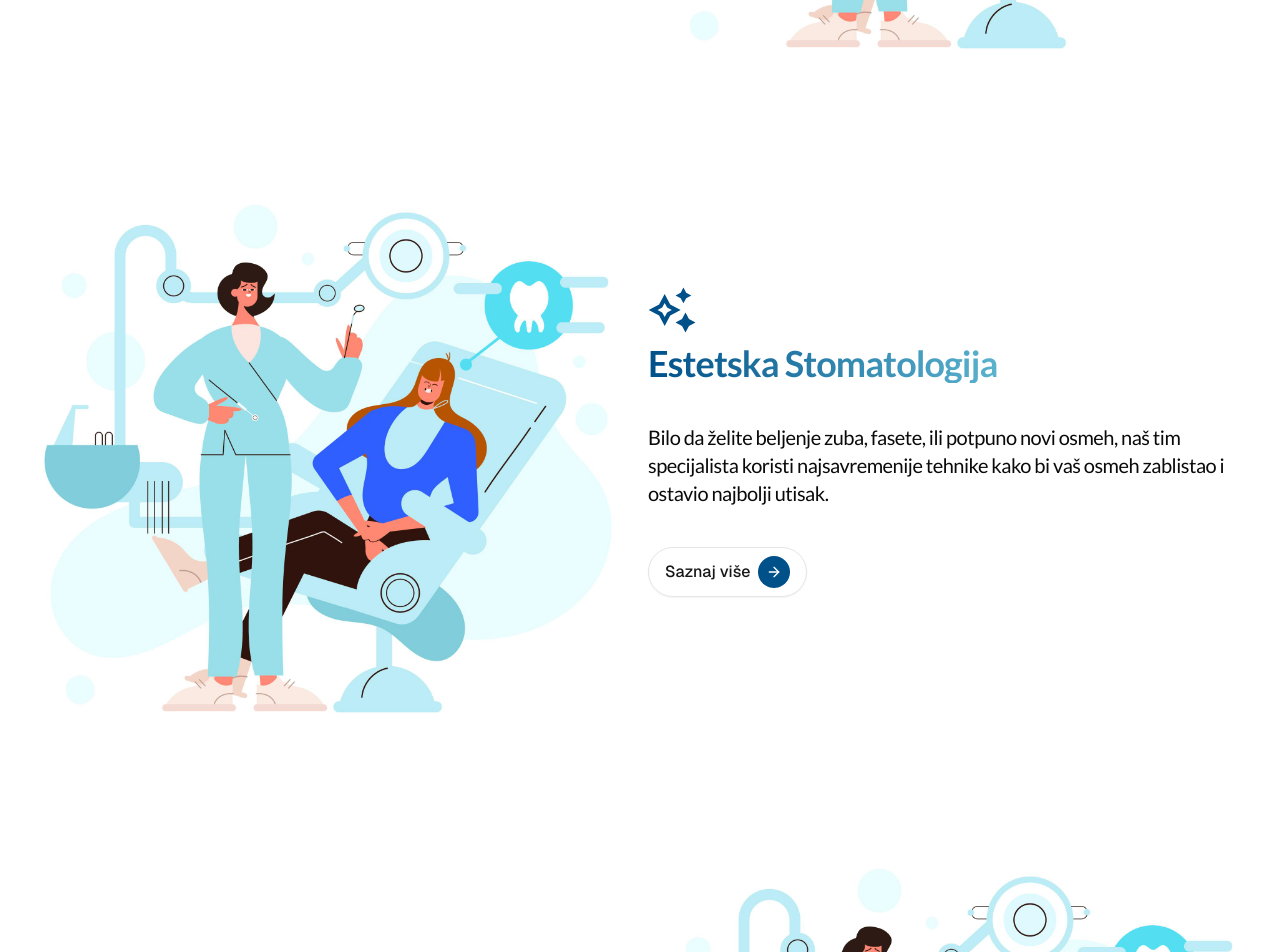
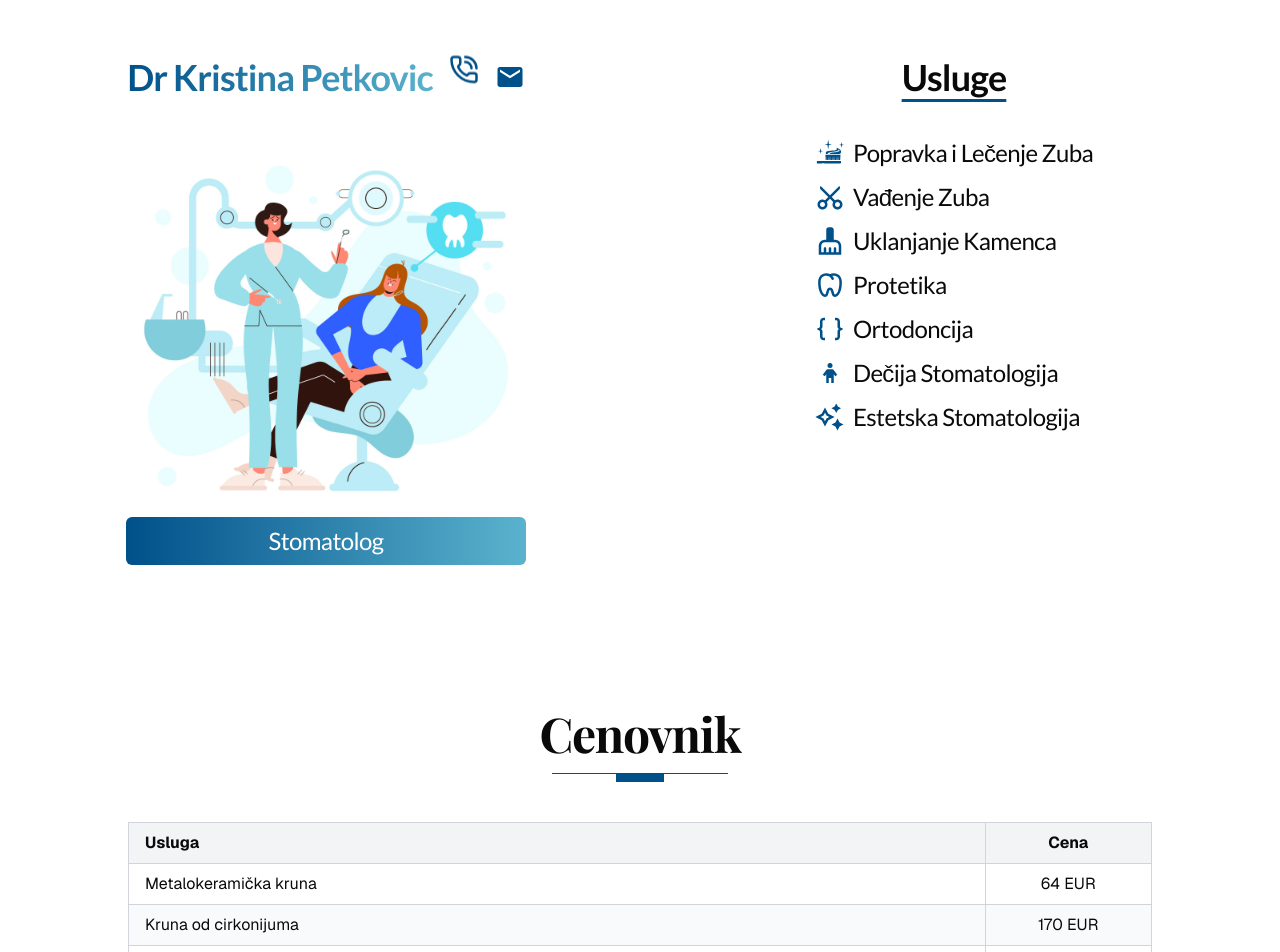
Before and after one commit to Gareleon/identa, a Next.js app: page / in a window 1280 px wide. Shown: the part 1700-2652 px from the top of the page. Built offline with nearby package versions, Linux system fonts and the light colour scheme.

Commit message:
added relevant data for services and pricing, changed styling

```diff
--- a/src/components/main/intro.tsx
+++ b/src/components/main/intro.tsx
@@ -29,11 +29,11 @@ export default function Intro() {
 
         <div className="w-full sm:w-1/2 flex justify-center">
           <Image
-            src="/images/intro-illustration.jpg"
+            src="/images/intro-illustration-1.jpg"
             alt="identa-1"
             width={500}
-            height={500}
-            className="rounded-full shadow-md"
+            height={800}
+            className="rounded-3xl shadow-lg shadow-black/50 "
           />
         </div>
       </div>
--- a/src/components/main/pricing.tsx
+++ b/src/components/main/pricing.tsx
@@ -3,31 +3,192 @@ import Divider from "./titleDivider";
 
 const prices = [
   {
-    name: "Preventivna Stomatologija",
+    name: "Metalokeramička kruna",
     price: {
       currency: "EUR",
-      value: 100,
+      value: 64,
     },
   },
   {
-    name: "Estetska Stomatologija",
+    name: "Kruna od cirkonijuma",
     price: {
       currency: "EUR",
-      value: 200,
+      value: 170,
     },
   },
   {
-    name: "Protetika i Implantologija",
+    name: "Porcelanski laminati (furniri)",
     price: {
       currency: "EUR",
-      value: 300,
+      value: 128,
+    },
+  },
+  {
+    name: "MIS 1 Ugradnja implantata",
+    price: {
+      currency: "EUR",
+      value: 400,
+    },
+  },
+  {
+    name: "Kompozitne plombe (bele plombe)",
+    price: {
+      currency: "EUR",
+      value: 17,
+    },
+  },
+  {
+    name: "Vađenje zuba",
+    price: {
+      currency: "EUR",
+      value: 13,
+    },
+  },
+  {
+    name: "Kompletne proteze",
+    price: {
+      currency: "EUR",
+      value: 187,
+    },
+  },
+  {
+    name: "Zoom izbeljivanje zuba",
+    price: {
+      currency: "EUR",
+      value: 77,
+    },
+  },
+  {
+    name: "Proteza podržana sa 4 implantata sa lokatorima (hibridne proteze)",
+    price: {
+      currency: "EUR",
+      value: 2152,
+    },
+  },
+  {
+    name: "Fiksni zubni aparatić (jedna vilica)",
+    price: {
+      currency: "EUR",
+      value: 443,
+    },
+  },
+  {
+    name: "Umetanje implantata Direct",
+    price: {
+      currency: "EUR",
+      value: 450,
+    },
+  },
+  {
+    name: "Uklanjanje zubnog kamenca",
+    price: {
+      currency: "EUR",
+      value: 13,
+    },
+  },
+  {
+    name: "Nemetalna kruna",
+    price: {
+      currency: "EUR",
+      value: 149,
+    },
+  },
+  {
+    name: "Uklanjanje zubnog kamenca + poliranje zuba",
+    price: {
+      currency: "EUR",
+      value: 17,
+    },
+  },
+  {
+    name: "Endodontsko lečenje vitalnog zuba",
+    price: {
+      currency: "EUR",
+      value: 32,
+    },
+  },
+  {
+    name: "Peskarenje zuba metodom protoka vazduha (uklanjanje pigmentacije)",
+    price: {
+      currency: "EUR",
+      value: 13,
+    },
+  },
+  {
+    name: "Amalgamske plombe (crne plombe)",
+    price: {
+      currency: "EUR",
+      value: 15,
+    },
+  },
+  {
+    name: "Kompozitni furniri napravljeni u ordinaciji",
+    price: {
+      currency: "EUR",
+      value: 30,
+    },
+  },
+  {
+    name: "Fiksni estetski protezi za zube (jedna vilica)",
+    price: {
+      currency: "EUR",
+      value: 494,
+    },
+  },
+  {
+    name: "Delimične proteze sa metalnom bazom",
+    price: {
+      currency: "EUR",
+      value: 340,
+    },
+  },
+  {
+    name: "Zubni nakit (cirkonijum)",
+    price: {
+      currency: "EUR",
+      value: 13,
+    },
+  },
+  {
+    name: "Ugradnja implantata Zimmer Biomet Trabecular Metal",
+    price: {
+      currency: "EUR",
+      value: 553,
+    },
+  },
+  {
+    name: "Apikoektomija",
+    price: {
+      currency: "EUR",
+      value: 102,
+    },
+  },
+  {
+    name: "Vironit kombinovane proteze",
+    price: {
+      currency: "EUR",
+      value: 391,
+    },
+  },
+  {
+    name: "Zimmer Biomet TSV implantat",
+    price: {
+      currency: "EUR",
+      value: 553,
+    },
+  },
+  {
+    name: "Vironit jednostavne proteze",
+    price: {
+      currency: "EUR",
+      value: 302,
     },
   },
 ];
 
 export function Prices() {
   return (
-    <section id="pricing" className="w-full h-fit min-h-max mx-auto py-10">
+    <section id="pricing" className="w-full  min-h-max mx-auto py-10">
       <div className="max-w-screen-xl mx-auto flex flex-col justify-between items-center w-full px-4 gap-10">
         <div>
           <Typography variant="h1" text="Cenovnik" />
--- a/src/components/main/services.tsx
+++ b/src/components/main/services.tsx
@@ -2,37 +2,154 @@ import Typography from "../typography";
 import Image from "next/image";
 import Divider from "./titleDivider";
 import CustomButton from "./customButton";
-import { GiHealingShield } from "react-icons/gi";
-import { RiSparkling2Line, RiToothLine } from "react-icons/ri";
+import { GiHealingShield, GiToothbrush } from "react-icons/gi";
+import {
+  RiBracesLine,
+  RiScissors2Line,
+  RiSparkling2Line,
+  RiToothLine,
+} from "react-icons/ri";
+import { MdCleaningServices, MdEmail } from "react-icons/md";
+import { BiChild } from "react-icons/bi";
+import { Button } from "../ui/button";
+import { PhoneCall } from "lucide-react";
+
+const iconSize = 30;
+const iconStyle = "text-primary";
 
 const services = [
   {
-    name: "Preventivna Stomatologija",
-    icon: <GiHealingShield size={50} className="text-primary" />,
+    dentist: {
+      name: "Dr Biljana Petrovic",
+      specialty: "Specijalista oralne hirurgije",
+      contact: {
+        phone: "064 222 32 88",
+        email: "dr.b.petrovic@gmail.com",
+        address: "Ilije Bircanina 18, Nis",
+      },
+      image_href: "/images/intro-illustration-1.jpg",
+    },
+    services: [
+      {
+        name: "Oralna Hirurgija",
+        icon: <RiScissors2Line size={iconSize} className={iconStyle} />,
         description:
-      "Redovne kontrole i profesionalno čišćenje zuba ključ su za očuvanje zdravlja vaših zuba i desni. Naš tim vam pomaže da sprečite potencijalne probleme i održite svoj osmeh zdravim i blistavim.",
-    image_href: "/images/intro-illustration.jpg",
+          "Profesionalni tretmani kao što su vađenje umnjaka, implantologija i rešavanje komplikovanih oralnih stanja sa preciznošću i pažnjom.",
+        image_href: "/images/oral-surgery.jpg",
+      },
+      {
+        name: "Popravka i Lečenje Zuba",
+        icon: <GiToothbrush size={iconSize} className={iconStyle} />,
+        description:
+          "Efikasno lečenje karijesa i obnavljanje zdravlja vaših zuba uz pomoć savremenih tehnika.",
+        image_href: "/images/tooth-repair.jpg",
+      },
+      {
+        name: "Uklanjanje Kamenca",
+        icon: <MdCleaningServices size={iconSize} className={iconStyle} />,
+        description:
+          "Uklanjanje zubnog kamenca i poliranje za bolju oralnu higijenu i prevenciju problema sa desnima.",
+        image_href: "/images/cleaning.jpg",
+      },
+      {
+        name: "Protetika",
+        icon: <RiToothLine size={iconSize} className={iconStyle} />,
+        description:
+          "Nudimo širok spektar protetičkih rešenja, uključujući krunice, mostove i proteze prilagođene vašim potrebama.",
+        image_href: "/images/prosthetics.jpg",
+      },
+      {
+        name: "Ortodoncija",
+        icon: <RiBracesLine size={iconSize} className={iconStyle} />,
+        description:
+          "Ispravljanje zuba i poboljšanje vašeg osmeha pomoću fiksnih i mobilnih ortodontskih aparata.",
+        image_href: "/images/orthodontics.jpg",
+      },
+      {
+        name: "Dečija Stomatologija",
+        icon: <BiChild size={iconSize} className={iconStyle} />,
+        description:
+          "Posebna pažnja posvećena oralnom zdravlju dece sa fokusom na preventivne tretmane i bezbolne procedure.",
+        image_href: "/images/pediatric-dentistry.jpg",
       },
       {
         name: "Estetska Stomatologija",
-    icon: <RiSparkling2Line size={50} className="text-primary" />,
+        icon: <RiSparkling2Line size={iconSize} className={iconStyle} />,
         description:
-      "Bilo da želite beljenje zuba, fasete, ili potpuno novi osmeh, naš tim specijalista koristi najsavremenije tehnike kako bi vaš osmeh zablistao i ostavio najbolji utisak.",
+          "Beljenje zuba, fasete i estetski tretmani za savršen osmeh.",
+        image_href: "/images/aesthetic-dentistry.jpg",
+      },
+    ],
+  },
+  {
+    dentist: {
+      name: "Dr Kristina Petkovic",
+      specialty: "Stomatolog",
+      contact: {
+        phone: "063 180 29 99",
+        email: "dr.kristina.p@gmail.com",
+        address: "Ilije Bircanina 18, Nis",
+      },
       image_href: "/images/intro-illustration.jpg",
     },
+    services: [
       {
-    name: "Protetika i Implantologija",
-    icon: <RiToothLine size={50} className="text-primary" />,
+        name: "Popravka i Lečenje Zuba",
+        icon: <GiToothbrush size={iconSize} className={iconStyle} />,
         description:
-      "Rešavamo probleme sa nedostatkom zuba uz pomoć zubnih proteza, krunica, mostova i zubnih implantata. Naša rešenja su funkcionalna, estetska i dugotrajna, prilagođena vašim potrebama.",
-    image_href: "/images/intro-illustration.jpg",
+          "Efikasno lečenje karijesa i obnavljanje zdravlja vaših zuba uz pomoć savremenih tehnika.",
+        image_href: "/images/tooth-repair.jpg",
+      },
+      {
+        name: "Vađenje Zuba",
+        icon: <RiScissors2Line size={iconSize} className={iconStyle} />,
+        description:
+          "Bezbolne procedure vađenja zuba uz brigu o vašem oralnom zdravlju.",
+        image_href: "/images/extraction.jpg",
+      },
+      {
+        name: "Uklanjanje Kamenca",
+        icon: <MdCleaningServices size={iconSize} className={iconStyle} />,
+        description:
+          "Uklanjanje zubnog kamenca i poliranje za bolju oralnu higijenu i prevenciju problema sa desnima.",
+        image_href: "/images/cleaning.jpg",
+      },
+      {
+        name: "Protetika",
+        icon: <RiToothLine size={iconSize} className={iconStyle} />,
+        description:
+          "Nudimo širok spektar protetičkih rešenja, uključujući krunice, mostove i proteze prilagođene vašim potrebama.",
+        image_href: "/images/prosthetics.jpg",
+      },
+      {
+        name: "Ortodoncija",
+        icon: <RiBracesLine size={iconSize} className={iconStyle} />,
+        description:
+          "Ispravljanje zuba i poboljšanje vašeg osmeha pomoću fiksnih i mobilnih ortodontskih aparata.",
+        image_href: "/images/orthodontics.jpg",
+      },
+      {
+        name: "Dečija Stomatologija",
+        icon: <BiChild size={iconSize} className={iconStyle} />,
+        description:
+          "Posebna pažnja posvećena oralnom zdravlju dece sa fokusom na preventivne tretmane i bezbolne procedure.",
+        image_href: "/images/pediatric-dentistry.jpg",
+      },
+      {
+        name: "Estetska Stomatologija",
+        icon: <RiSparkling2Line size={iconSize} className={iconStyle} />,
+        description:
+          "Beljenje zuba, fasete i estetski tretmani za savršen osmeh.",
+        image_href: "/images/aesthetic-dentistry.jpg",
+      },
+    ],
   },
 ];
 
 export function Services() {
   return (
-    <section id="services" className="w-full h-fit min-h-max mx-auto py-10">
-      <div className="max-w-screen-xl mx-auto flex flex-col justify-between items-center w-full px-4 gap-10">
+    <section id="services" className="w-full  min-h-max mx-auto py-10">
+      <div className="max-w-screen-xl mx-auto flex flex-col justify-between items-center w-full px-4 gap-10 md:gap-24 lg:gap-32">
         <div className="w-full flex flex-col justify-between items-center gap-16">
           <div>
             <Typography variant="h1" text="Naše usluge" />
@@ -54,29 +171,69 @@ export function Services() {
 
         {services.map((service, index) => (
           <div
-            className={`flex flex-col items-center justify-center gap-2 ${
+            className={`w-full flex flex-col items-start justify-center gap-10 md:gap-2  ${
               (index + 1) % 2 !== 0 ? "md:flex-row" : "md:flex-row-reverse"
             }`}
             key={index}
           >
-            <div className="w-full sm:w-[50%] flex flex-col items-start justify-start gap-4 md:gap-6 lg:gap-10">
-              <div className="space-y-2 text-transparent bg-gradient-to-r from-primary to-secondary bg-clip-text">
-                {service.icon}
-                <Typography variant="h2" text={service.name} />
+            <div className="w-full sm:w-[50%] flex flex-col items-center justify-start gap-4 md:gap-6 lg:gap-10">
+              <Typography
+                variant="h2"
+                text="Usluge"
+                className=" underline underline-offset-8 decoration-primary"
+              />
+              <ul key={index} className="space-y-3 ">
+                {service.services.map((service, index) => (
+                  <li className="flex flex-row gap-2 justify-start items-center">
+                    <span className="inline-block">{service.icon}</span>
+
+                    <Typography
+                      variant="h4"
+                      text={service.name}
+                      className="inline-block"
+                    />
+                  </li>
+                ))}
+              </ul>
+            </div>
+            <div className="w-full sm:w-[50%] flex flex-col items-center  justify-start gap-4 md:gap-6 lg:gap-5">
+              <div className="space-x-4 flex justify-center items-center">
+                <Typography
+                  variant="h2"
+                  text={service.dentist.name}
+                  className="inline-block text-transparent bg-gradient-to-r from-primary to-secondary bg-clip-text text-xl md:text-3xl lg:text-4xl"
+                />
+                <div className="inline-flex flex-row justify-center items-center gap-4 ">
+                  <a href={service.dentist.contact.phone} title="Telefon">
+                    <PhoneCall
+                      size={30}
+                      className="text-primary md:animate-bounce"
+                    />
+                  </a>
+                  <a href={service.dentist.contact.email} title="Email">
+                    <MdEmail
+                      size={30}
+                      className="text-primary md:animate-pulse"
+                    />
+                  </a>
+                </div>
               </div>
 
-              <Typography variant="h5" text={service.description} />
-              <a href="#pricing" title="Saznaj više">
-                <CustomButton text="Saznaj više" variant="outline" />
-              </a>
+              <div className="flex flex-col justify-center items-center">
+                <Image
+                  src={service.dentist.image_href}
+                  alt={service.dentist.name}
+                  width={400}
+                  height={400}
+                  className="rounded-md"
+                />
+                <Typography
+                  variant="h4"
+                  text={service.dentist.specialty}
+                  className="text-white bg-gradient-to-r from-primary to-secondary w-full py-2 rounded-md text-center"
+                />
               </div>
-            <Image
-              src={service.image_href}
-              alt={service.name}
-              width={600}
-              height={600}
-              className="w-full sm:w-[50%]"
-            />
+            </div>
           </div>
         ))}
       </div>
```
Also changed, not shown: src/components/main/footer.tsx (+7 -3 lines), src/components/main/footerData.tsx (+3 -9 lines), public/images/intro-illustration-1.jpg (added). Lines whose indentation alone changed are shown as unchanged.
